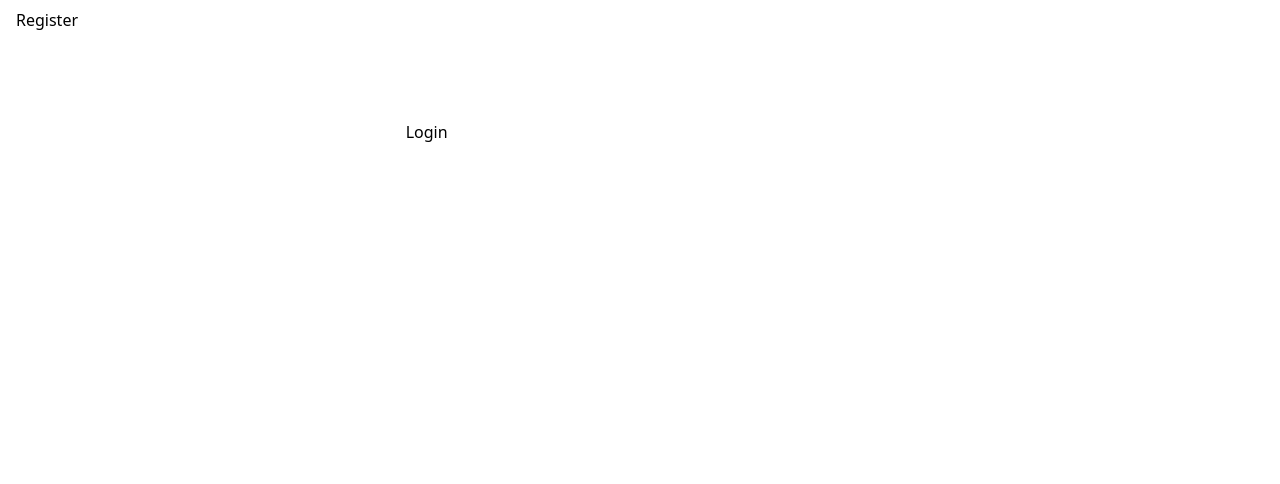
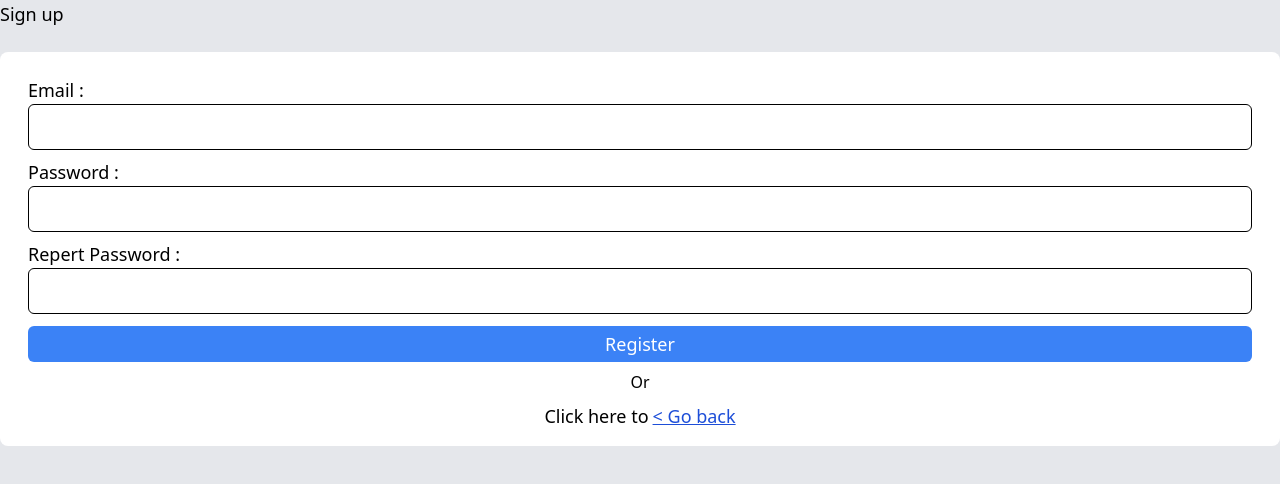
Before and after one commit to dacol-web/FE_dacol_2, a React (Create React App) app: page /register in a window 1280 px wide. Shown: the top 484 px of the page. Built offline with nearby package versions, Linux system fonts and the light colour scheme; no server answers.

Commit message:
Re-design login and register

```diff
--- a/src/components/app/App.tsx
+++ b/src/components/app/App.tsx
@@ -1,22 +1,34 @@
+import '../../App.css';
+import { BrowserRouter, Navigate, Route, Routes } from 'react-router-dom';
 
-import '../../App.css';
-import { BrowserRouter, Route, Routes } from 'react-router-dom';
-
-import Auth from './Auth';
 import Login from '../user/Login';
 import Register from '../user/Register';
+import { createContext, useLayoutEffect, useState } from 'react';
+import { API, User } from '../init';
+
+const UserContext = createContext<User | null>(null)
 
 export default function () {
+  const [user, setU] = useState<null|User>(null)
+
+  useLayoutEffect(()=>{
+    API.get<User>('/auth/user').then((res)=> setU(res.data))
+  },[user])
+
   return (
     <BrowserRouter>
-      <Auth>
+      <UserContext.Provider value={user}>
         <Routes>
-          <Route path='/login' element={<Login/>}/>
-          <Route path='/register' element={<Register/>}/>
-
-          <Route path='/' element={<>helo world</>}/>
+            {!user ? <>
+              <Route path='/login' element={<Login/>}/>
+              <Route path='/register' element={<Register/>}/>
+              <Route path='*' element={<Navigate to="/login"/>}/>
+            </> : <>
+              <Route path='/' element={<>helo world</>}/>
+              <Route path='*' element={<>404</>}/>
+            </>}
         </Routes>
-      </Auth>
+      </UserContext.Provider>
     </BrowserRouter>
   );
 }
--- a/src/components/app/Auth.tsx
+++ /dev/null
@@ -1,24 +0,0 @@
-import { createContext, useEffect, useLayoutEffect, useReducer, useState } from "react"
-import { redirect } from "react-router-dom"
-import { API, User } from "../init"
-
-export const UserContext = createContext<User | null>(null)
-
-export default function (props:{children : React.ReactElement | null}) {
-   const [user, setU] = useState<null|User>(null)
-
-   useEffect(()=>{
-      const location = /login|register/.test(window.location.pathname)
-      API.get('/auth/user').then((res)=>{
-         if (location) {
-            redirect("/")
-         }
-         setU(res.data)
-      }).catch(()=>{
-         console.log("jalan")
-            redirect("/login")
-
-      })
-   },[user])
-   return <UserContext.Provider value={user}>{props.children}</UserContext.Provider>
-}
--- a/src/components/init.ts
+++ b/src/components/init.ts
@@ -27,3 +27,15 @@ export const API = axios.create({baseURL:"http://localhost:8080"})
 export function JSON<T>(url:string, data:object) {
   return API.post<T>(url, data, {headers:{"Content-Type":"application/json"}})
 }
+
+export namespace Color {
+   export const
+      Link = "text-blue-700"
+}
+
+export namespace HelperCss {
+   export const
+      gridC = "grid place-items-center",
+      flexC = "flex justify-center items-center"
+
+}
--- /dev/null
+++ b/src/components/mini/PError.tsx
@@ -0,0 +1,3 @@
+export default function (props:{msg:string}) {
+   return <p className="text-red-600 text-base">{props.msg}</p>
+}
--- /dev/null
+++ b/src/components/user/Input.tsx
@@ -0,0 +1,21 @@
+type Props = {
+   label:string
+   onChange: (e:string) => void
+   children?:React.ReactElement
+   type : "text" | "password"
+   err?:string
+}
+
+export default function (props: Props) {
+   return <>
+      {/* form input */}
+      <label className="flex flex-col mt-2">
+         <h1 className="text-lg">{props.label}</h1>
+         <input
+            type={props.type}
+            className={"bg-white px-4 py-2 text-lg rounded-md border border-black outline-none " + (!props.err || "border-red-500")}
+            onChange={(e) => props.onChange(e.target.value)} />
+         {props.children}
+      </label>
+   </>
+}
--- a/src/components/user/Login.tsx
+++ b/src/components/user/Login.tsx
@@ -1,33 +1,48 @@
-import { useContext, useState } from "react";
+import { useState } from "react";
 import * as init from "../init";
-import { Link, redirect } from "react-router-dom";
-
-type Form =  Partial<init.User>
-type Err = {
-  err?: string;
-};
+import {  Link, redirect } from "react-router-dom";
+import Input from "./Input";
+import PError from "../mini/PError";
 
 export default function () {
 	const [form, setFrom] = useState<Partial<init.User>>({})
-  const [err, setErr] = useState<string|null>(null)
-  const input = "bg-white px-4 py-2 text-lg border border-black"
+	const [err, setErr] = useState<string|undefined>()
 
-  const login = async() => {
+	const login = () => {
 		init.JSON("/login", form).then(()=>{
 			redirect("/")
 		}).catch(({response})=>{
-      setErr(response.data)
+			setErr(response.data.err)
 		})
 	}
-  return <div className="grid items-center">
-    <div className="px-4 py-2 w-2/3">
-      <h1 className="">Login</h1>
-      <input type="text" className={input} onChange={(e) => setFrom({...form, email:e.target.value})} />
-      <input type="text" className={input} onChange={(e) => setFrom({...form, password:e.target.value})} />
-      <div className="flex flex-col">
-        <Link to={"/register"} className="underline text-sky-600"/>
-        <button type="submit" className="" onClick={login}>Login</button>
+  	return <>
+		<div className={`${init.HelperCss.flexC} flex-col bg-gray-200 h-screen`}>
+			<h1 className="text-medium text-lg mb-6">Sign in</h1>
+			<div className="flex flex-col bg-white px-7 py-4 rounded-lg">
+				<Input
+					type="text"
+					label="Email :"
+					err={err}
+					onChange={(email)=>setFrom({...form, email})}></Input>
+				<Input
+					type="password"
+					label="Password :"
+					err={err}
+					onChange={(password)=>setFrom({...form, password})}></Input>
+				{err && <PError msg={err}/>}
+				<div className="mt-3">
+					<button onClick={login} className="rounded-md bg-blue-500 w-full text-white text-lg py-1">Login</button>
+					<p className="font-light m-2 text-center">Or</p>
+					<p className="text-center text-lg">
+						New here
+						<Link
+							to="/register"
+							className="underline text-blue-700 ml-1 font-medium"
+							>Sign up</Link>
+					</p>
+				</div>
+
 			</div>
 		</div>
-  </div>
+	</>
 }
--- a/src/components/user/Register.tsx
+++ b/src/components/user/Register.tsx
@@ -1,34 +1,66 @@
-import { useContext, useState } from "react";
+import {  useState } from "react";
 import * as init from "../init";
 import { Link, redirect } from "react-router-dom";
+import Input from "./Input";
+import PError from "../mini/PError";
 
-type Form =  Partial<init.User & {password2:string}>
-type Err = Form & {
+type FormReg =  Partial<Pick<init.User, "email" | "password"> & {password2:string}>
+type Err = FormReg & {
   err?: string;
 };
 
 export default function () {
-  const [form, setFrom] = useState<Form>({})
+  const [form, setFrom] = useState<FormReg>({})
   const [err, setErr] = useState<Err>({})
-  const input = "bg-white px-4 py-2 text-lg"
 
   const register = () => {
     init.JSON<Err>("/register", form).then(()=>{
       redirect("/login")
     }).catch(({response})=>{
-      setErr(response.data)
+      setErr(response.data as Err)
+      console.log(response.data)
+      console.log(err);
+
     })
   }
-  return <div className="grid items-center">
-    <form onSubmit={register} className="px-4 py-2 w-2/3">
-      <h1 className="">Register</h1>
-      <input type="text" className={input} onChange={(e) => setFrom({...form, email:e.target.value})} />
-      <input type="text" className={input} onChange={(e) => setFrom({...form, password:e.target.value})} />
-      <input type="text" className={input} onChange={(e) => setFrom({...form, password2:e.target.value})} />
-      <div className="flex flex-col">
-        <Link to={"/register"} className="underline text-sky-600"/>
-        <button type="submit" className="">Login</button>
-      </div>
-    </form>
-  </div>
+  return <>
+		<div className={`${init.HelperCss.flexC} flex-col bg-gray-200 h-screen`}>
+			<h1 className="text-medium text-lg mb-6">Sign up</h1>
+			<div className="flex flex-col bg-white px-7 py-4 rounded-lg">
+				<Input
+					type="text"
+					label="Email :"
+					err={err.email}
+					onChange={(email)=>setFrom({...form, email})}></Input>
+        {err.email && <PError msg={err.email}/>}
+
+				<Input
+					type="password"
+					label="Password :"
+					err={err.password}
+					onChange={(password)=>setFrom({...form, password})}></Input>
+				{err.password && <PError msg={err.password}/>}
+
+				<Input
+					type="password"
+					label="Repert Password :"
+					err={err.password}
+					onChange={(password2)=>setFrom({...form, password2})}></Input>
+				{err.password && <PError msg={err.password}/>}
+
+				<div className="mt-3">
+					<button onClick={register} className="rounded-md bg-blue-500 w-full text-white text-lg py-1">Register</button>
+					<p className="font-light m-2 text-center">Or</p>
+					<p className="text-center text-lg">
+						Click here to
+						<Link
+							to="/login"
+							className="underline text-blue-700 ml-1 font-medium"
+							>{"< Go back"}</Link>
+					</p>
+				</div>
+
+			</div>
+		</div>
+	</>
 }
```
Lines whose indentation alone changed are shown as unchanged.
